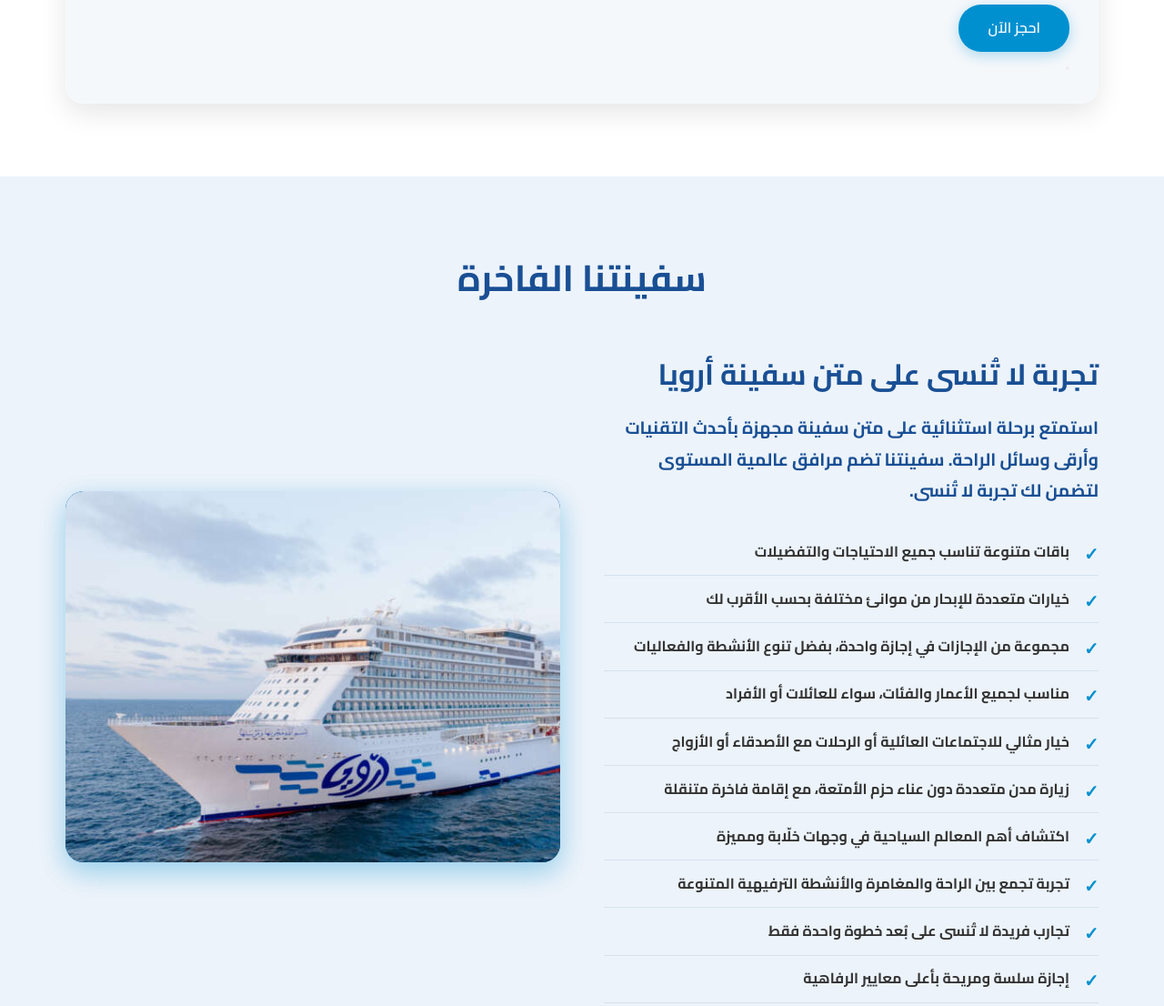
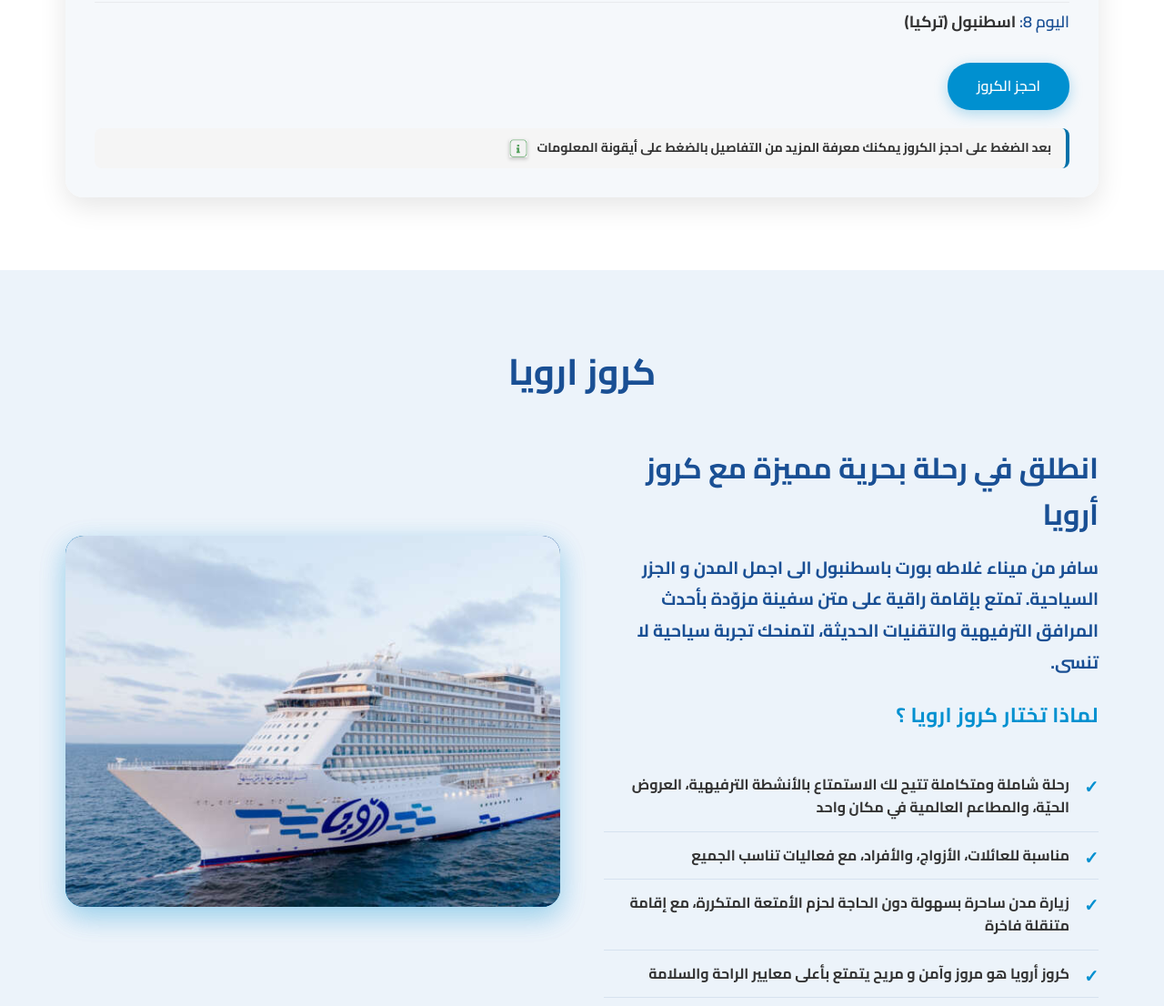
Before and after one commit to mnbil0680/aroya, a plain HTML site: page index.html in a window 1280 px wide. Shown: the part 2783-3889 px from the top of the page at 91% size. Drawn offline with Linux system fonts and the light colour scheme; a script that the page names is missing; a web font is replaced by a local one.

Commit message:
client-changes part-2

```diff
--- a/css/style.css
+++ b/css/style.css
@@ -301,6 +301,14 @@ body {
     font-weight: 700;
 }
 
+.ship-subtitle {
+    font-size: 1.4rem;
+    color: var(--secondary);
+    letter-spacing: 0.5px;
+    position: relative;
+    padding-bottom: 0.5rem;
+}
+
 .ship-features {
     list-style: none;
     margin-top: 1.5rem;
@@ -430,6 +438,36 @@ body {
     box-shadow: 0 6px 20px rgba(0, 144, 208, 0.4);
     background: var(--secondary-dark);
     outline: 2px solid rgba(255, 255, 255, 0.5);
+}
+
+.booking-note {
+    display: flex;
+    align-items: center;
+    gap: 10px;
+    background-color: #f5f5f5;
+    border-radius: 8px;
+    padding: 12px 16px;
+    margin-top: 20px;
+    border-right: 4px solid #0071a9;
+    flex-direction: row-reverse;
+    justify-content: flex-end;
+}
+
+.info-icon {
+    flex-shrink: 0;
+}
+
+.info-icon img {
+    display: block;
+    box-shadow: 0 2px 4px rgba(0, 0, 0, 0.2);
+}
+
+.note-text {
+    margin: 0;
+    font-size: 14px;
+    color: #333;
+    line-height: 1.4;
+    font-weight: 700;
 }
 
 /* Cruise Itinerary Section */
--- a/index.html
+++ b/index.html
@@ -239,8 +239,23 @@
                                     href="https://book.mycruiseksa.com/swift/cruise?siid=1299888&lang=13&Destinations=75&destinationType=All&Ship=15389&DeparturePorts=IST&sortColumn=cruiselinePriority&sortOrder=asc"
                                     class="book-now-btn"
                                     target="_blank"
-                                    >احجز كروز</a
+                                    >احجز الكروز</a
                                 >
+                                <div class="booking-note">
+                                    <span class="info-icon">
+                                        <img
+                                            src="./imgs/travels/i.png"
+                                            alt="معلومات إضافية"
+                                            width="20"
+                                            height="20"
+                                        />
+                                    </span>
+                                    <p class="note-text">
+                                        بعد الضغط على احجز الكروز يمكنك معرفة
+                                        المزيد من التفاصيل بالضغط على أيقونة
+                                        المعلومات
+                                    </p>
+                                </div>
                             </div>
                         </article>
 
@@ -321,19 +336,22 @@
                                     href="https://book.mycruiseksa.com/swift/cruise?siid=1299888&lang=13&Destinations=75&destinationType=All&Ship=15389&DeparturePorts=IST&sortColumn=cruiselinePriority&sortOrder=asc"
                                     class="book-now-btn"
                                     target="_blank"
-                                    >احجز الآن</a
+                                    >احجز الكروز</a
                                 >
-                                <div class="note">
-                                    <button
-                                        role="button"
-                                        type="button"
-                                        container="body"
-                                        placement="right"
-                                        class="btn btn-outline-primary btn-icon mr-1 ng-star-inserted"
-                                        aria-describedby="tooltip-14"
-                                    >
-                                        <em class="odi odi-info"></em>
-                                    </button>
+                                <div class="booking-note">
+                                    <span class="info-icon">
+                                        <img
+                                            src="./imgs/travels/i.png"
+                                            alt="معلومات إضافية"
+                                            width="20"
+                                            height="20"
+                                        />
+                                    </span>
+                                    <p class="note-text">
+                                        بعد الضغط على احجز الكروز يمكنك معرفة
+                                        المزيد من التفاصيل بالضغط على أيقونة
+                                        المعلومات
+                                    </p>
                                 </div>
                             </div>
                         </article>
@@ -344,52 +362,37 @@
             <!-- Ship Section -->
             <section id="ship" class="section">
                 <div class="container">
-                    <h2 class="section-title">سفينتنا الفاخرة</h2>
+                    <h2 class="section-title">كروز ارويا</h2>
                     <div class="ship-content">
                         <div class="ship-info">
-                            <h3>تجربة لا تُنسى على متن سفينة أرويا</h3>
+                            <h3>انطلق في رحلة بحرية مميزة مع كروز أرويا</h3>
                             <p>
-                                استمتع برحلة استثنائية على متن سفينة مجهزة بأحدث
-                                التقنيات وأرقى وسائل الراحة. سفينتنا تضم مرافق
-                                عالمية المستوى لتضمن لك تجربة لا تُنسى.
+                                سافر من ميناء غلاطه بورت باسطنبول الى اجمل المدن
+                                و الجزر السياحية. تمتع بإقامة راقية على متن
+                                سفينة مزوّدة بأحدث المرافق الترفيهية والتقنيات
+                                الحديثة، لتمنحك تجربة سياحية لا تنسى.
                             </p>
+                            <h4 class="ship-subtitle">
+                                لماذا تختار كروز ارويا ؟
+                            </h4>
                             <ul class="ship-features">
                                 <li>
-                                    باقات متنوعة تناسب جميع الاحتياجات
-                                    والتفضيلات
+                                    رحلة شاملة ومتكاملة تتيح لك الاستمتاع
+                                    بالأنشطة الترفيهية، العروض الحيّة، والمطاعم
+                                    العالمية في مكان واحد
                                 </li>
                                 <li>
-                                    خيارات متعددة للإبحار من موانئ مختلفة بحسب
-                                    الأقرب لك
+                                    مناسبة للعائلات، الأزواج، والأفراد، مع
+                                    فعاليات تناسب الجميع
                                 </li>
                                 <li>
-                                    مجموعة من الإجازات في إجازة واحدة، بفضل تنوع
-                                    الأنشطة والفعاليات
+                                    زيارة مدن ساحرة بسهولة دون الحاجة لحزم
+                                    الأمتعة المتكررة، مع إقامة متنقلة فاخرة
                                 </li>
                                 <li>
-                                    مناسب لجميع الأعمار والفئات، سواء للعائلات
-                                    أو الأفراد
+                                    كروز أرويا هو مروز وآمن و مريح يتمتع بأعلى
+                                    معايير الراحة والسلامة
                                 </li>
-                                <li>
-                                    خيار مثالي للاجتماعات العائلية أو الرحلات مع
-                                    الأصدقاء أو الأزواج
-                                </li>
-                                <li>
-                                    زيارة مدن متعددة دون عناء حزم الأمتعة، مع
-                                    إقامة فاخرة متنقلة
-                                </li>
-                                <li>
-                                    اكتشاف أهم المعالم السياحية في وجهات خلّابة
-                                    ومميزة
-                                </li>
-                                <li>
-                                    تجربة تجمع بين الراحة والمغامرة والأنشطة
-                                    الترفيهية المتنوعة
-                                </li>
-                                <li>
-                                    تجارب فريدة لا تُنسى على بُعد خطوة واحدة فقط
-                                </li>
-                                <li>إجازة سلسة ومريحة بأعلى معايير الرفاهية</li>
                             </ul>
                         </div>
 
@@ -487,8 +490,8 @@
                                 loading="lazy"
                             />
                             <div class="gallery-overlay">
-                                <h4>الكابينة الفاخرة</h4>
-                                <p>راحة وأناقة في كل التفاصيل</p>
+                                <h4>منطقة السبا</h4>
+                                <p>رفاهيه واسترخاء في اجمل اركان الكروز</p>
                             </div>
                         </div>
                         <div class="gallery-item tall">
@@ -510,10 +513,8 @@
                                 loading="lazy"
                             />
                             <div class="gallery-overlay">
-                                <h4>سينما أرويا</h4>
-                                <p>
-                                    تجربة مشاهدة سينمائية فاخرة على متن السفينة
-                                </p>
+                                <h4>مسرح ارويا</h4>
+                                <p>تجربة مسارح وسهرات عربية آسرة</p>
                             </div>
                         </div>
                     </div>
@@ -559,9 +560,12 @@
                             <div class="faq-answer" id="faq-2">
                                 <p>
                                     يمكنك حجز رحلتك بسهولة من خلال موقعنا
-                                    الإلكتروني أو عبر الاتصال بخدمة العملاء.
-                                    نوفر أيضاً إمكانية الحجز من خلال وكلاء السفر
-                                    المعتمدين في جميع أنحاء المنطقة.
+                                    الإلكتروني أو عبر الاتصال بخدمة العملاء
+                                    <strong>
+                                        <a href="https://wa.me/966593440901">
+                                            966593440901+
+                                        </a>
+                                    </strong>
                                 </p>
                             </div>
                         </div>
```
Also changed, not shown: imgs/travels/i.png (added).
